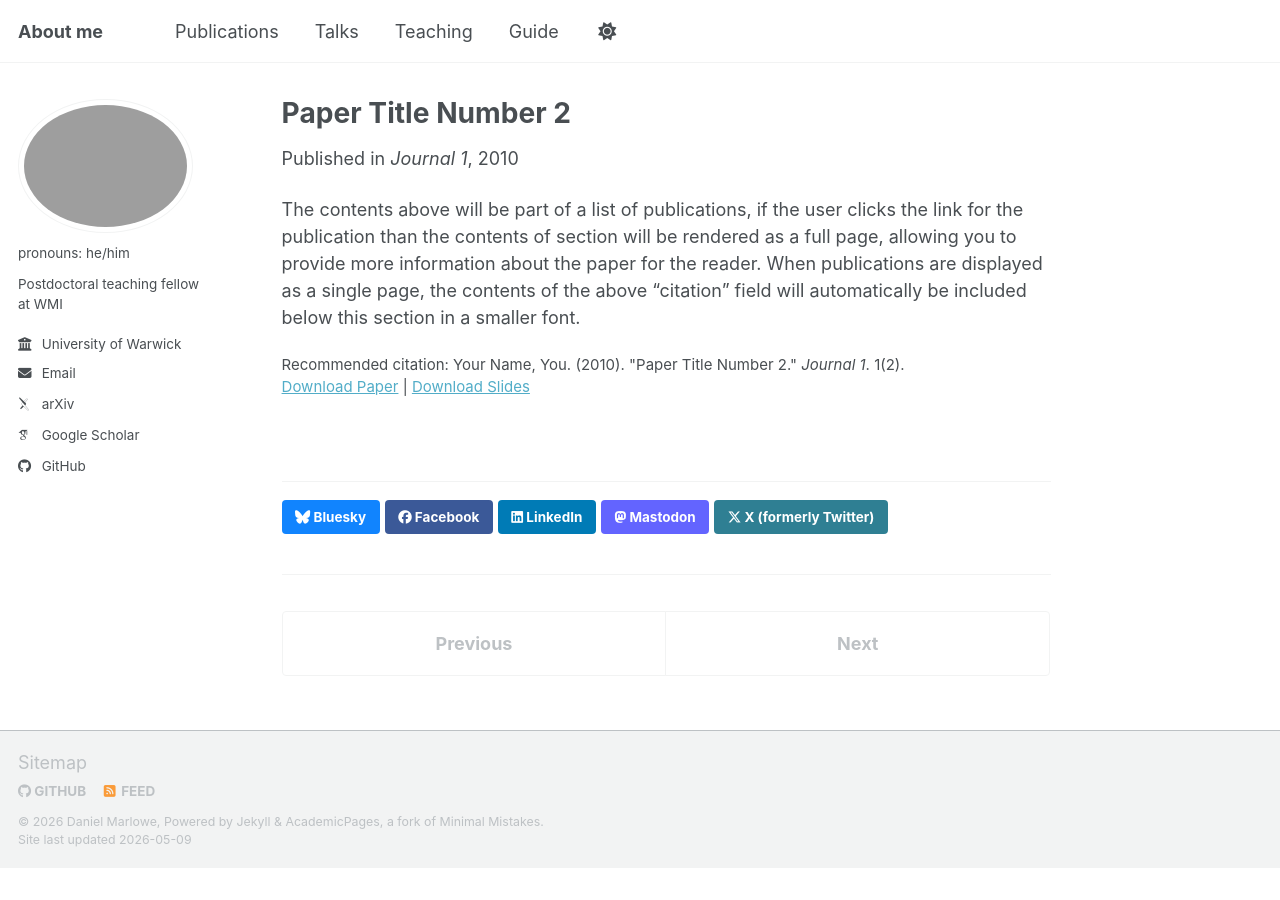
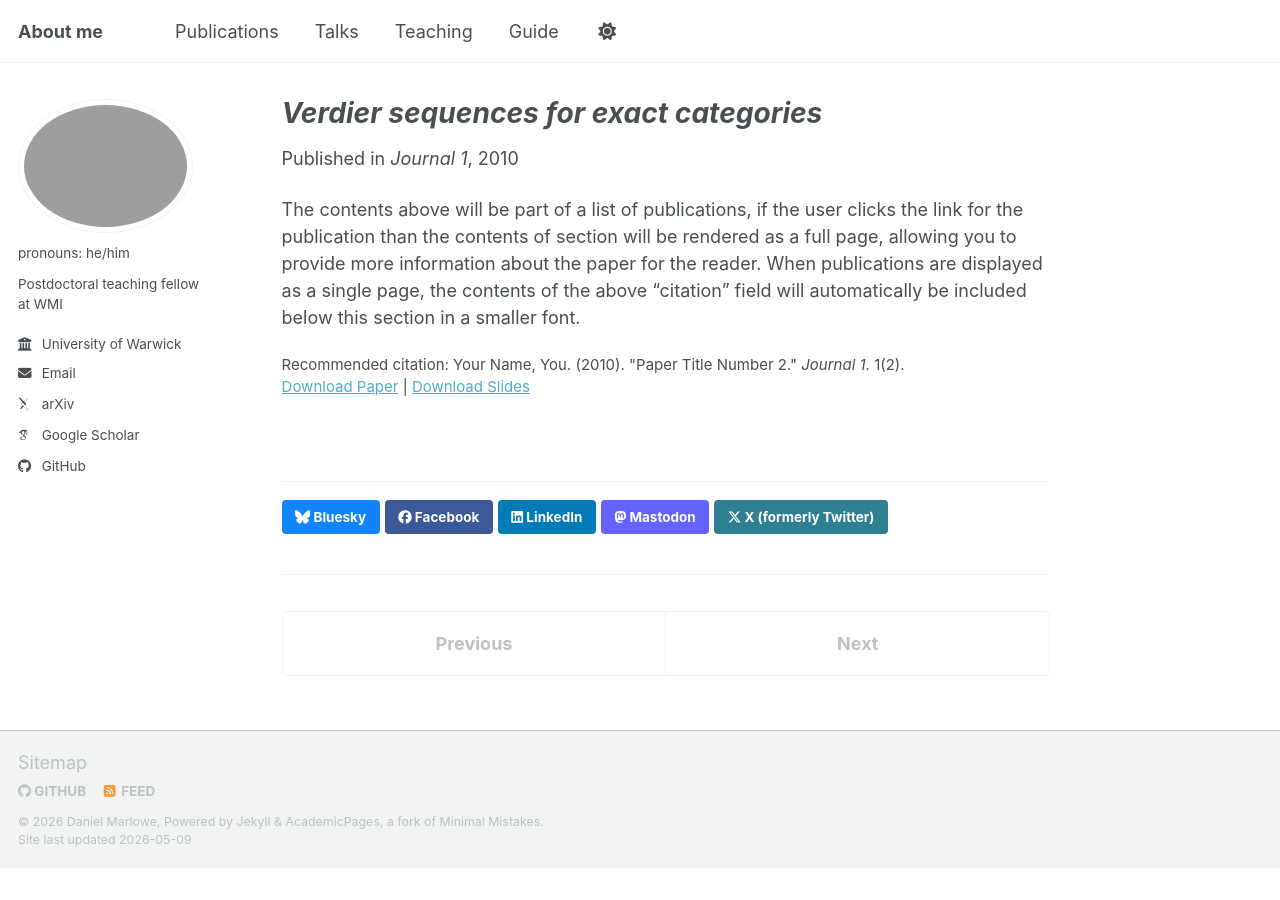
Before and after one commit to dmarl/dmarl.github.io, a Jekyll site: the page built from _publications/2010-10-01-paper-title-number-2.md, in a window 1280 px wide. Built offline with Jekyll 4.4.1, drawn with Linux system fonts in a browser that asks for light colours; some web fonts are replaced; a script bundle is joined from its source files by our own code; library files that are not in the unit come from our copies.

Commit message:
Update 2010-10-01-paper-title-number-2.md

```diff
--- a/_publications/2010-10-01-paper-title-number-2.md
+++ b/_publications/2010-10-01-paper-title-number-2.md
@@ -1,5 +1,5 @@
 ---
-title: "Paper Title Number 2"
+title: "_Verdier sequences for exact categories_"
 collection: publications
 category: manuscripts
 permalink: /publication/2010-10-01-paper-title-number-2
```
